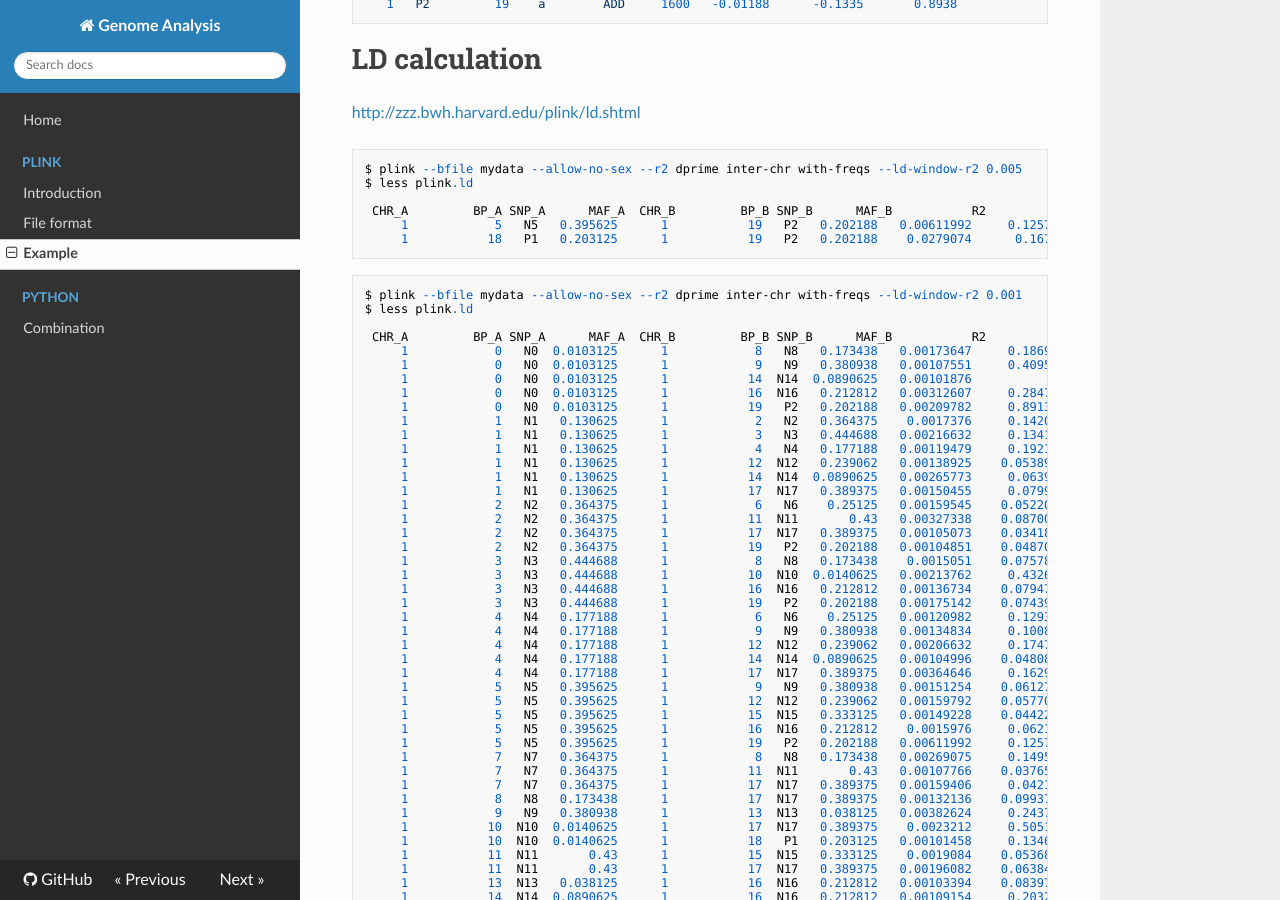
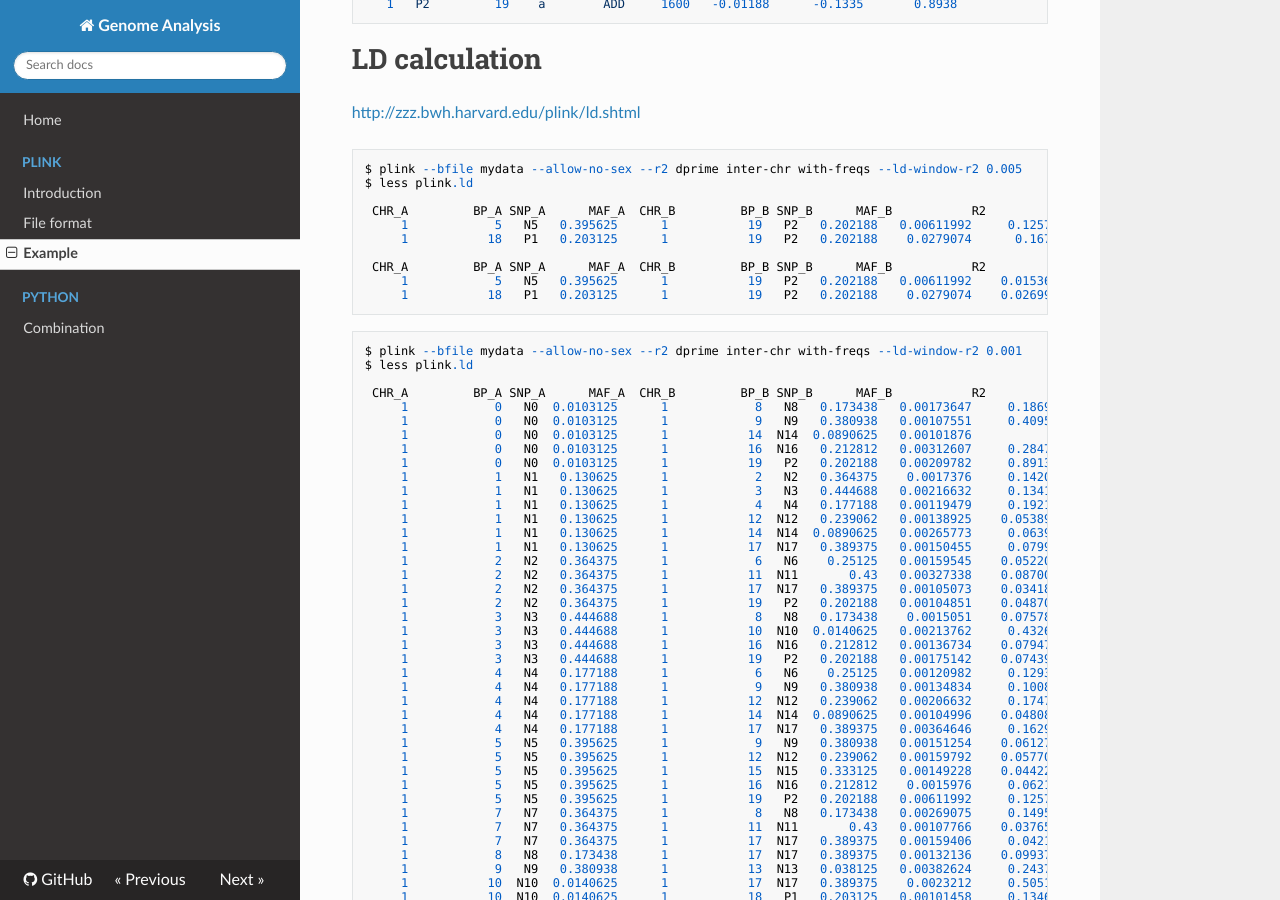
Before and after one commit to WonyoungCho/plink, an MkDocs documentation site: the page built from docs/plink_ex.md, in a window 1280 px wide and 900 px high, scrolled down 1302 px. Built offline with MkDocs 1.6.1, drawn with Linux system fonts in a browser that asks for light colours; nearby versions of some CDN libraries; old or Windows-style settings are respelled for this version of MkDocs.

Commit message:
Update plink_ex.md

````diff
--- a/docs/plink_ex.md
+++ b/docs/plink_ex.md
@@ -91,6 +91,10 @@ $ less plink.ld
  CHR_A         BP_A SNP_A      MAF_A  CHR_B         BP_B SNP_B      MAF_B           R2           DP
      1            5   N5   0.395625      1           19   P2   0.202188   0.00611992     0.125729
      1           18   P1   0.203125      1           19   P2   0.202188    0.0279074      0.16754
+
+ CHR_A         BP_A SNP_A      MAF_A  CHR_B         BP_B SNP_B      MAF_B           R2            D
+     1            5   N5   0.395625      1           19   P2   0.202188   0.00611992    0.0153637
+     1           18   P1   0.203125      1           19   P2   0.202188    0.0279074    0.0269938
 ```
 ```
 $ plink --bfile mydata --allow-no-sex --r2 dprime inter-chr with-freqs --ld-window-r2 0.001
@@ -146,7 +150,7 @@ $ less plink.ld
 ```
 
 ```
-$ plink --bfile mydata --allow-no-sex --r2 dprime inter-chr with-freqs--ld-window-r2 0
+$ plink --bfile mydata --allow-no-sex --r2 dprime inter-chr with-freqs --ld-window-r2 0
 $ less plink.ld
 
  CHR_A         BP_A SNP_A      MAF_A  CHR_B         BP_B SNP_B      MAF_B           R2           DP
````
